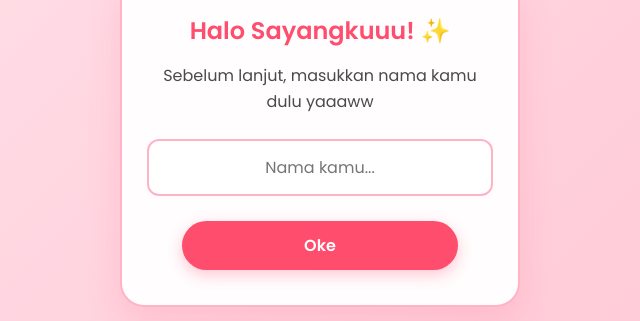
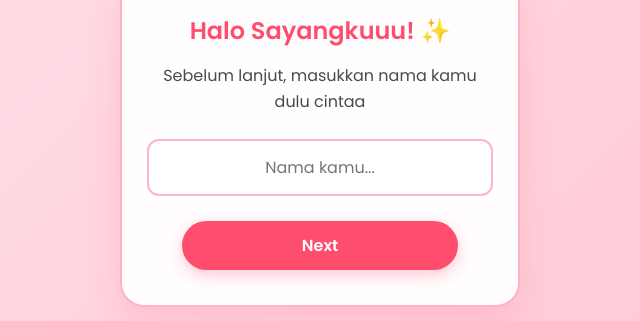
Before and after one commit to blackberry-cyber/Untuk_Kesayanganku, a plain HTML site: page index.html in a window 1280 px wide. Shown: the part 258-579 px from the top of the page, 320-960 px from the left. Drawn offline with Linux system fonts and the light colour scheme.

Commit message:
Update index.html

```diff
--- a/index.html
+++ b/index.html
@@ -156,20 +156,20 @@
 
     <div id="popup1" class="popup-box">
         <h2>Halo Sayangkuuu! ✨</h2>
-        <p>Sebelum lanjut, masukkan nama kamu dulu yaaaww</p>
+        <p>Sebelum lanjut, masukkan nama kamu dulu cintaa</p>
         <input
             type="text"
             id="inputNama"
             placeholder="Nama kamu..."
             autocomplete="off"
         >
-        <button id="btnPopup1" onclick="lanjutKePopup2()">Oke</button>
+        <button id="btnPopup1" onclick="lanjutKePopup2()">Next</button>
     </div>
 
     <div id="popup2" class="popup-box hidden">
         <h2>Semangat Yaaaa! 🕊️</h2>
         <p id="ucapanTeks"></p>
-        <button id="btnPopup2" onclick="lanjutKePopup3()">Oke</button>
+        <button id="btnPopup2" onclick="lanjutKePopup3()">Next</button>
     </div>
 
     <div id="popup3" class="popup-box hidden">
```
